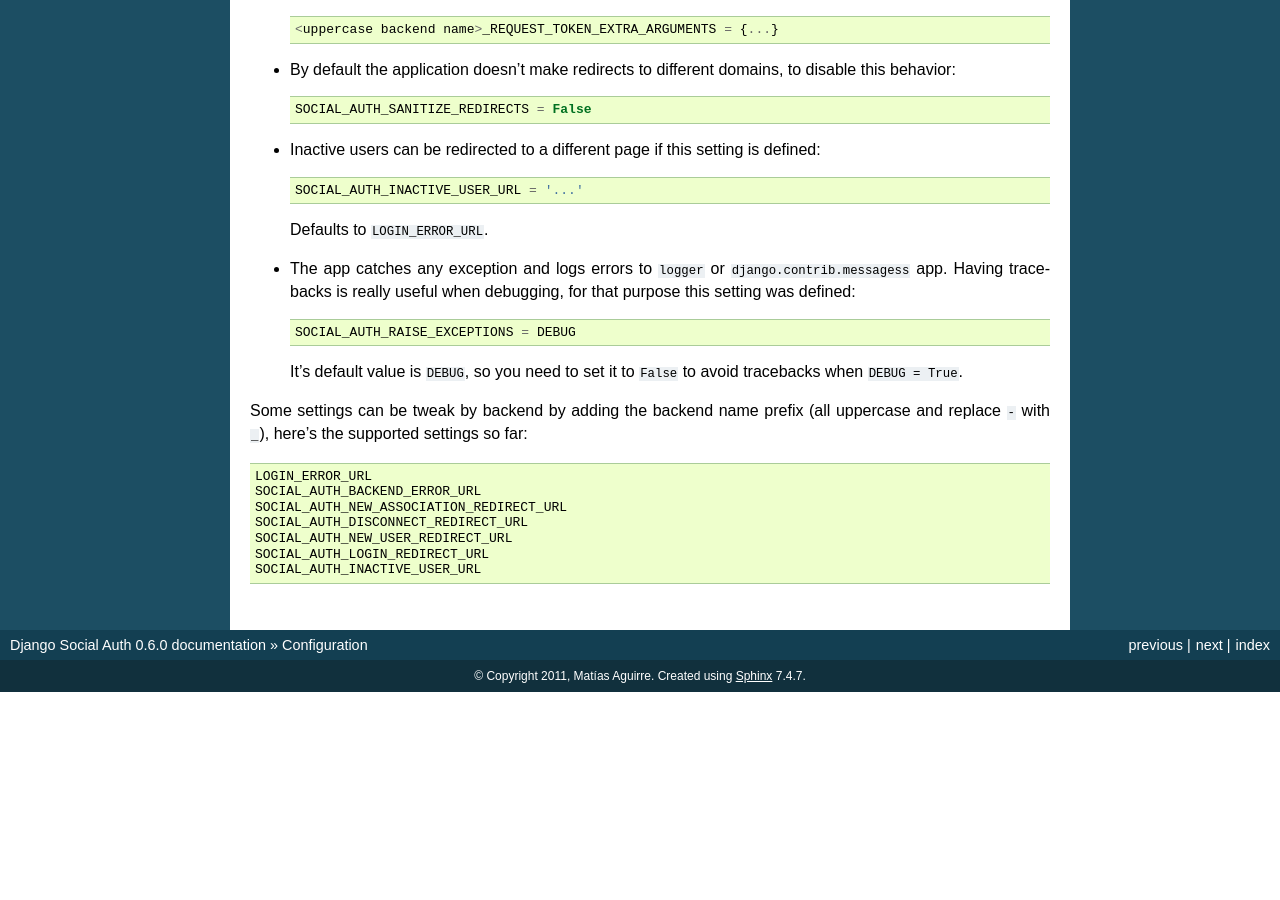
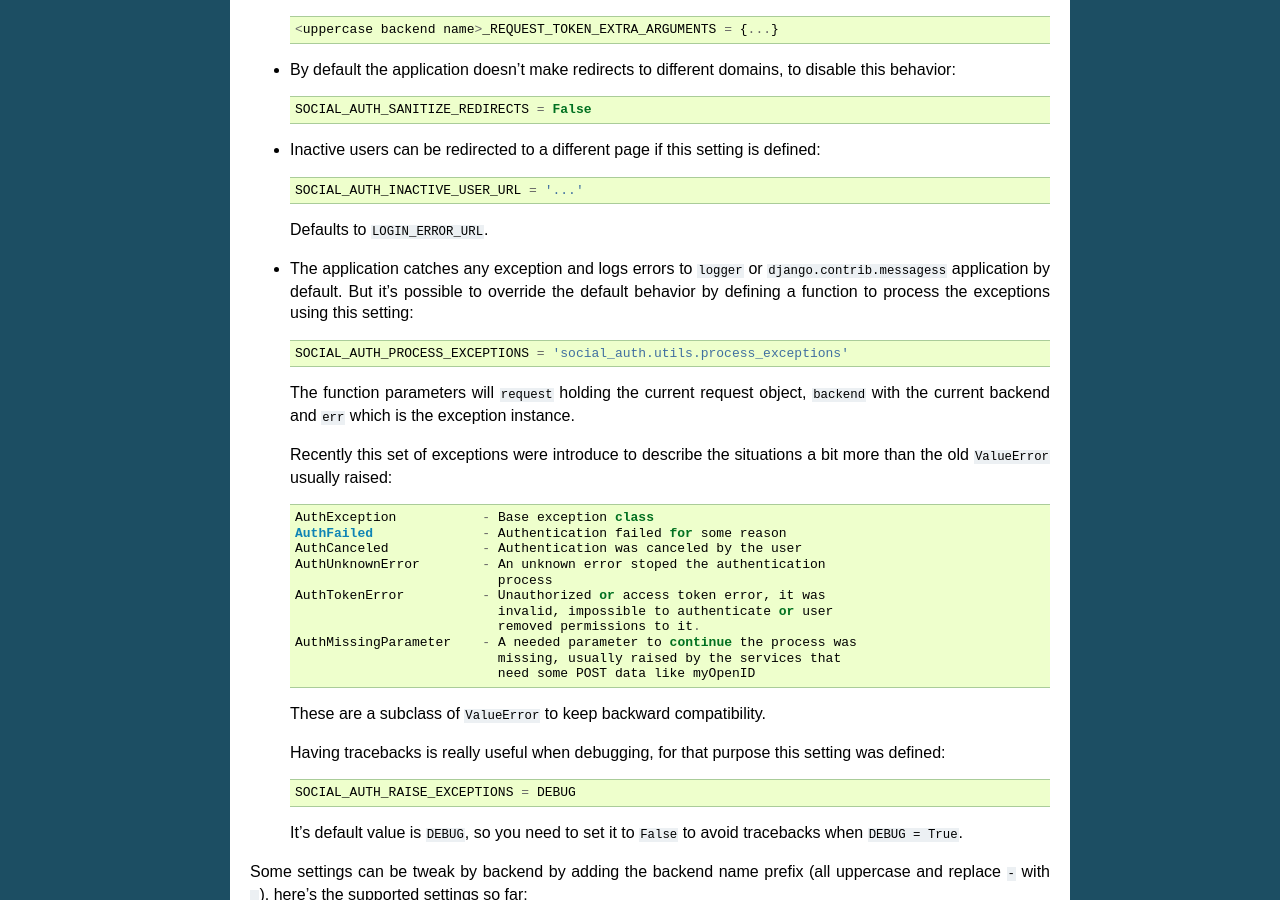
Before and after one commit to omab/django-social-auth, a Sphinx documentation site: the page built from doc/configuration.rst, in a window 1280 px wide and 900 px high, scrolled down 3873 px. Built offline with Sphinx 7.4.7, drawn with Linux system fonts in a browser that asks for light colours; before the commit the page ends 4565 px from its top, so only the background shows below that.

Commit message:
Differentiate exceptions raised. Closes #119. Refs #175

```diff
--- a/doc/configuration.rst
+++ b/doc/configuration.rst
@@ -229,14 +229,42 @@ Configuration
 
   Defaults to ``LOGIN_ERROR_URL``.
 
-- The app catches any exception and logs errors to ``logger`` or
-  ``django.contrib.messagess`` app. Having tracebacks is really useful when
-  debugging, for that purpose this setting was defined::
+- The application catches any exception and logs errors to ``logger`` or
+  ``django.contrib.messagess`` application by default. But it's possible to
+  override the default behavior by defining a function to process the
+  exceptions using this setting::
+
+    SOCIAL_AUTH_PROCESS_EXCEPTIONS = 'social_auth.utils.process_exceptions'
+
+  The function parameters will ``request`` holding the current request object,
+  ``backend`` with the current backend and ``err`` which is the exception
+  instance.
+
+  Recently this set of exceptions were introduce to describe the situations
+  a bit more than the old ``ValueError`` usually raised::
+
+    AuthException           - Base exception class
+    AuthFailed              - Authentication failed for some reason
+    AuthCanceled            - Authentication was canceled by the user
+    AuthUnknownError        - An unknown error stoped the authentication
+                              process
+    AuthTokenError          - Unauthorized or access token error, it was
+                              invalid, impossible to authenticate or user
+                              removed permissions to it.
+    AuthMissingParameter    - A needed parameter to continue the process was
+                              missing, usually raised by the services that
+                              need some POST data like myOpenID
+
+  These are a subclass of ``ValueError`` to keep backward compatibility.
+
+  Having tracebacks is really useful when debugging, for that purpose this
+  setting was defined::
 
     SOCIAL_AUTH_RAISE_EXCEPTIONS = DEBUG
 
   It's default value is ``DEBUG``, so you need to set it to ``False`` to avoid
   tracebacks when ``DEBUG = True``.
+
 
 Some settings can be tweak by backend by adding the backend name prefix (all
 uppercase and replace ``-`` with ``_``), here's the supported settings so far::
--- a/doc/miscellaneous.rst
+++ b/doc/miscellaneous.rst
@@ -2,8 +2,8 @@ Miscellaneous
 =============
 
 Join to `django-social-auth discussion list`_ and bring any questions or suggestions
-that would improve this app. Convore_ discussion group is deprecated since the
-service is going to be shut down on April 1st.
+that would improve this application. Convore_ discussion group is deprecated since
+the service is going to be shut down on April 1st.
 
 South_ users should add this rule to enable migrations::
 
--- a/doc/testing.rst
+++ b/doc/testing.rst
@@ -3,7 +3,7 @@ Testing
 Django-social-auth aims to be a fully tested project, some partial test are
 present at the moment and others are being worked.
 
-To test the app just run::
+To test the application just run::
 
     ./manage.py test social_auth
 
```
Also changed, not shown: README.rst (+33 -6 lines), 13 other files.
